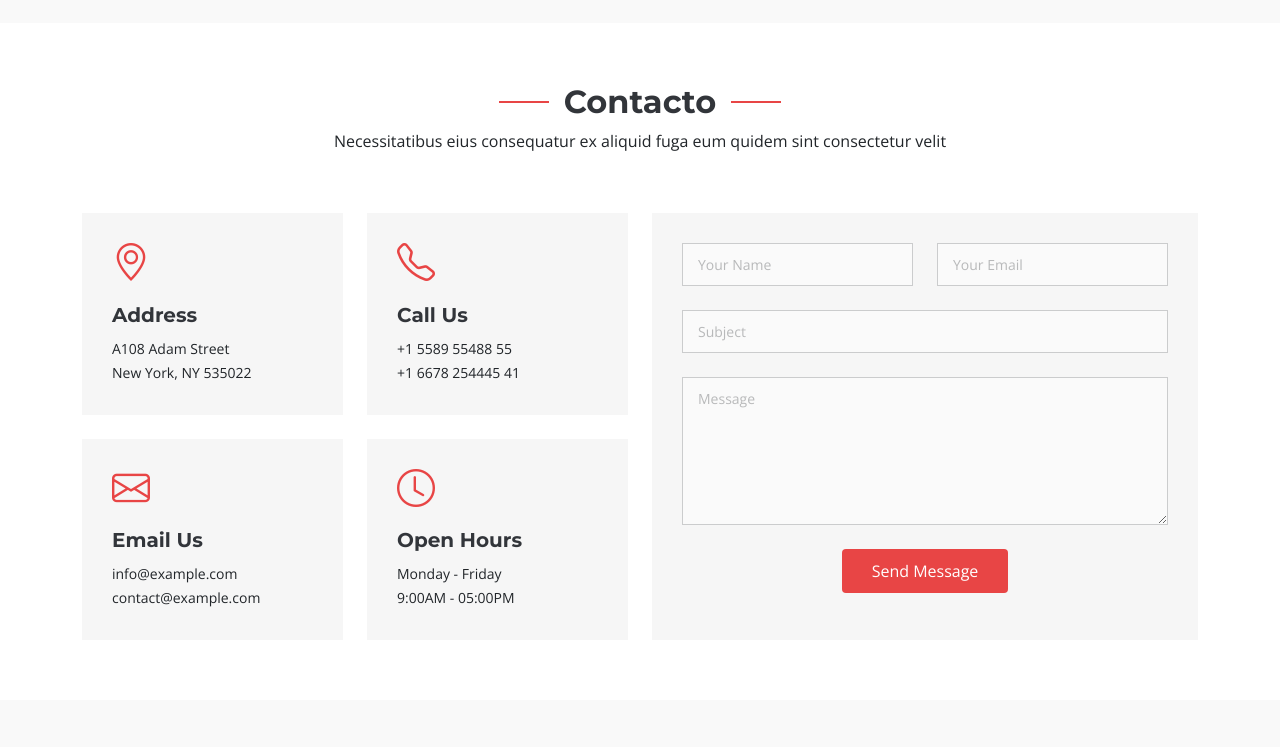
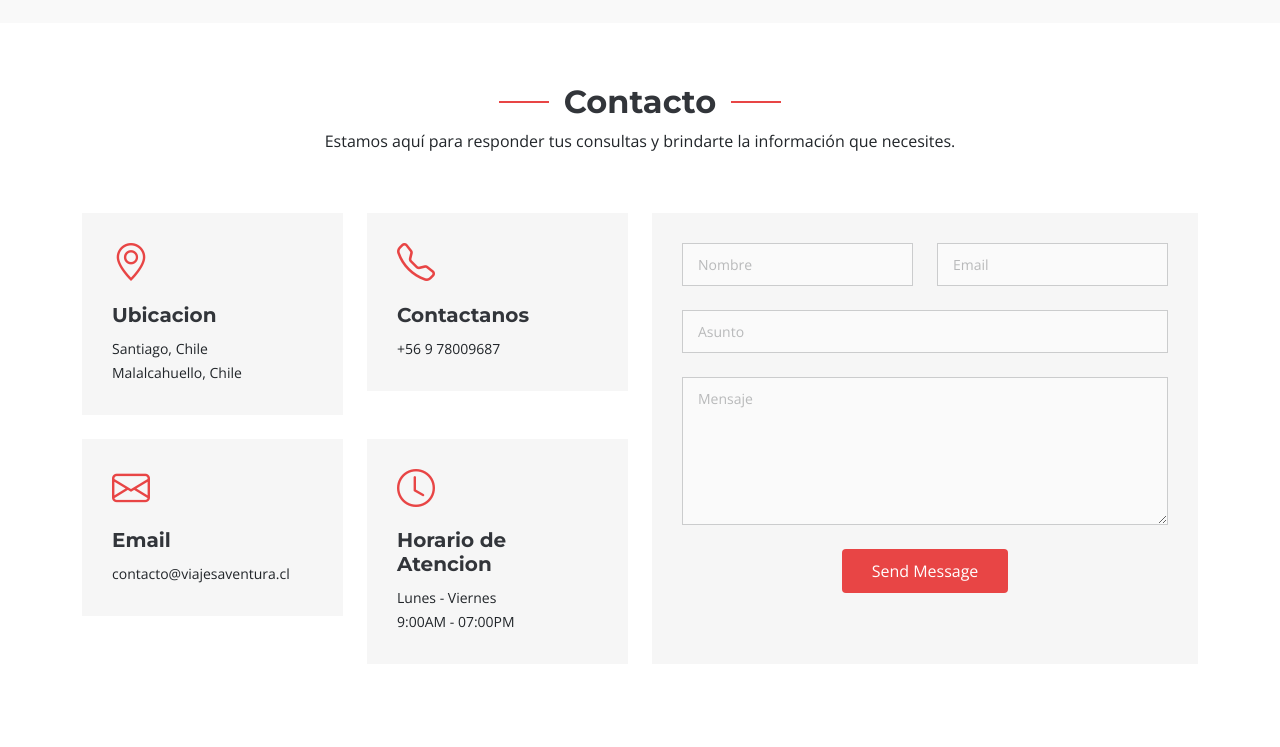
Before and after one commit to produsystem/corralco, a plain HTML site: page index.html in a window 1280 px wide. Shown: the part 5120-5867 px from the top of the page. After the commit the page ends 5844 px from the top, so only its background shows below. Drawn offline with nearby package versions, Linux system fonts and the light colour scheme.

Commit message:
change: datos del contactos formulario

```diff
--- a/index.html
+++ b/index.html
@@ -630,7 +630,7 @@
       <!-- Section Title -->
       <div class="container section-title" data-aos="fade-up">
         <h2>Contacto</h2>
-        <p>Necessitatibus eius consequatur ex aliquid fuga eum quidem sint consectetur velit</p>
+        <p>Estamos aquí para responder tus consultas y brindarte la información que necesites.</p>
       </div><!-- End Section Title -->
 
       <div class="container" data-aos="fade-up" data-aos-delay="100">
@@ -643,36 +643,36 @@
               <div class="col-md-6">
                 <div class="info-item" data-aos="fade" data-aos-delay="200">
                   <i class="bi bi-geo-alt"></i>
-                  <h3>Address</h3>
-                  <p>A108 Adam Street</p>
-                  <p>New York, NY 535022</p>
+                  <h3>Ubicacion</h3>
+                  <p>Santiago, Chile</p>
+                  <p>Malalcahuello, Chile</p>
                 </div>
               </div><!-- End Info Item -->
 
               <div class="col-md-6">
                 <div class="info-item" data-aos="fade" data-aos-delay="300">
                   <i class="bi bi-telephone"></i>
-                  <h3>Call Us</h3>
-                  <p>+1 5589 55488 55</p>
-                  <p>+1 6678 254445 41</p>
+                  <h3>Contactanos</h3>
+                  <p>+56 9 78009687</p>
+
                 </div>
               </div><!-- End Info Item -->
 
               <div class="col-md-6">
                 <div class="info-item" data-aos="fade" data-aos-delay="400">
                   <i class="bi bi-envelope"></i>
-                  <h3>Email Us</h3>
-                  <p>info@example.com</p>
-                  <p>contact@example.com</p>
+                  <h3>Email</h3>
+                  <p>contacto@viajesaventura.cl</p>
+
                 </div>
               </div><!-- End Info Item -->
 
               <div class="col-md-6">
                 <div class="info-item" data-aos="fade" data-aos-delay="500">
                   <i class="bi bi-clock"></i>
-                  <h3>Open Hours</h3>
-                  <p>Monday - Friday</p>
-                  <p>9:00AM - 05:00PM</p>
+                  <h3>Horario de Atencion</h3>
+                  <p>Lunes - Viernes</p>
+                  <p>9:00AM - 07:00PM</p>
                 </div>
               </div><!-- End Info Item -->
 
@@ -686,19 +686,19 @@
               <div class="row gy-4">
 
                 <div class="col-md-6">
-                  <input type="text" name="name" class="form-control" placeholder="Your Name" required="">
+                  <input type="text" name="name" class="form-control" placeholder="Nombre" required="">
                 </div>
 
                 <div class="col-md-6 ">
-                  <input type="email" class="form-control" name="email" placeholder="Your Email" required="">
+                  <input type="email" class="form-control" name="email" placeholder="Email" required="">
                 </div>
 
                 <div class="col-12">
-                  <input type="text" class="form-control" name="subject" placeholder="Subject" required="">
+                  <input type="text" class="form-control" name="subject" placeholder="Asunto" required="">
                 </div>
 
                 <div class="col-12">
-                  <textarea class="form-control" name="message" rows="6" placeholder="Message" required=""></textarea>
+                  <textarea class="form-control" name="message" rows="6" placeholder="Mensaje" required=""></textarea>
                 </div>
 
                 <div class="col-12 text-center">
@@ -721,7 +721,7 @@
 
   </main>
 
-  <footer id="footer" class="footer position-relative light-background">
+  <!-- <footer id="footer" class="footer position-relative light-background">
 
     <div class="container footer-top">
       <div class="row gy-4">
@@ -776,15 +776,12 @@
     <div class="container copyright text-center mt-4">
       <p>© <span>Copyright</span> <strong class="sitename">Append</strong> <span>All Rights Reserved</span></p>
       <div class="credits">
-        <!-- All the links in the footer should remain intact. -->
-        <!-- You can delete the links only if you've purchased the pro version. -->
-        <!-- Licensing information: https://bootstrapmade.com/license/ -->
-        <!-- Purchase the pro version with working PHP/AJAX contact form: [buy-url] -->
+
         Designed by <a href="https://bootstrapmade.com/">BootstrapMade</a>
       </div>
     </div>
 
-  </footer>
+  </footer> -->
 
   <!-- Scroll Top -->
   <a href="#" id="scroll-top" class="scroll-top d-flex align-items-center justify-content-center"><i
```
